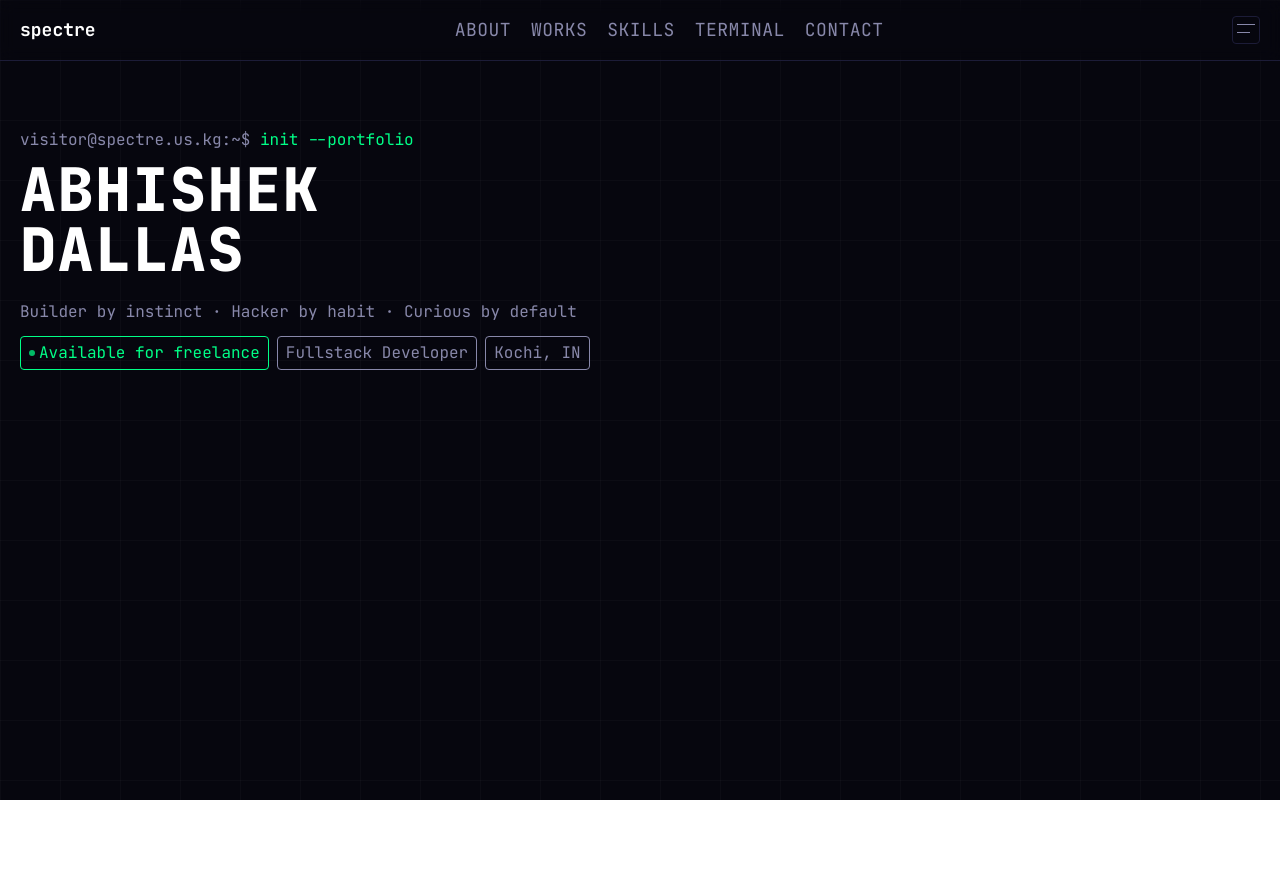
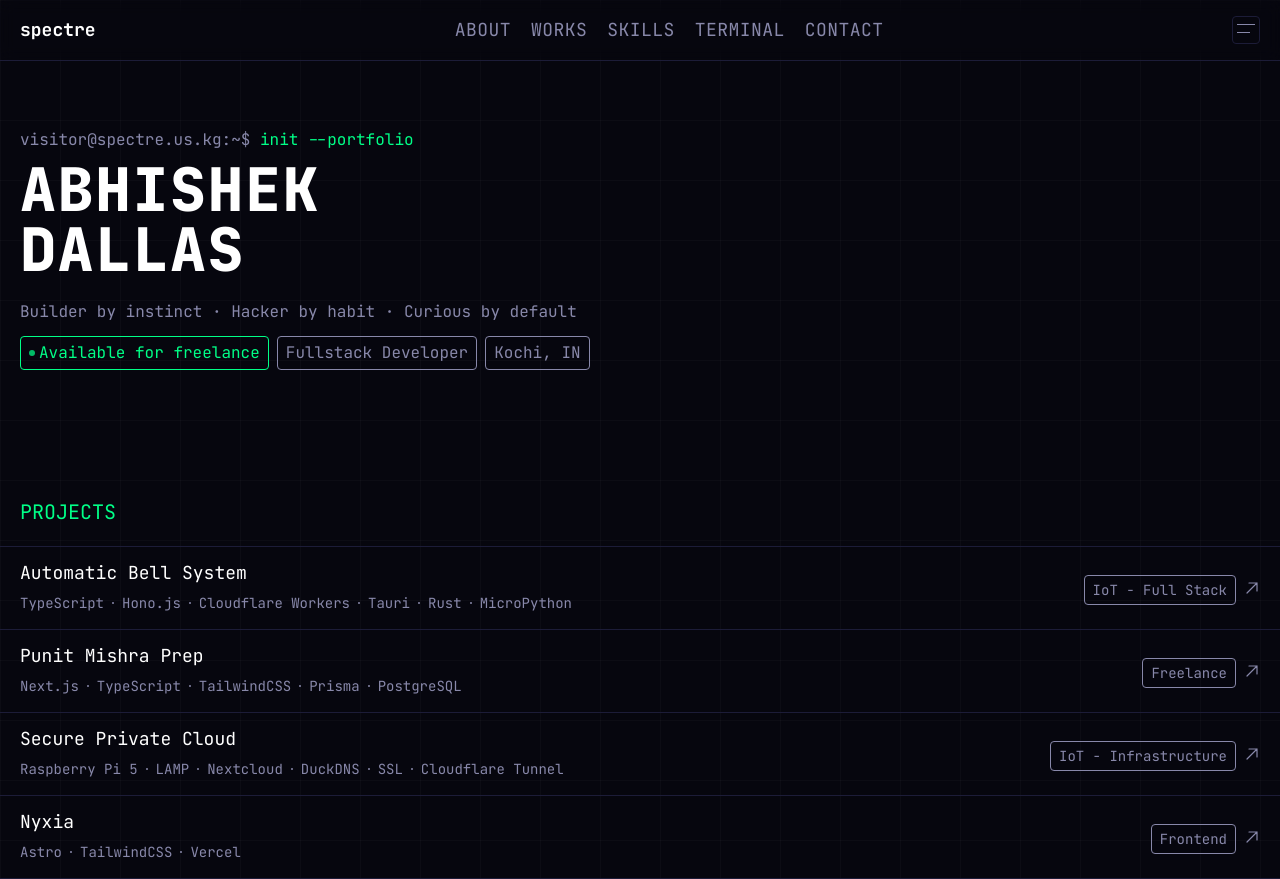
Before and after one commit to dev-spectre/portfolio, a Next.js app: page / in a window 1280 px wide. Before the commit the page ends 800 px from the top, so only its background shows below. Built offline with nearby package versions, Linux system fonts and the light colour scheme.

Commit message:
Add projects

```diff
--- a/src/app/page.tsx
+++ b/src/app/page.tsx
@@ -1,11 +1,13 @@
 import Hero from "@/components/Hero";
 import Navbar from "@/components/Navbar";
+import Works from "@/components/Works";
 
 export default function Home() {
   return (
     <div className="bg-grid min-h-screen">
       <Navbar />
       <Hero />
+      <Works />
     </div>
   );
 }
--- /dev/null
+++ b/src/components/Works.tsx
@@ -0,0 +1,57 @@
+export default function Works() {
+  const projects = [
+    {
+      name: "Automatic Bell System",
+      stack: ["TypeScript", "Hono.js", "Cloudflare Workers", "Tauri", "Rust", "MicroPython"],
+      tag: "IoT - Full Stack",
+      link: "/automatic-bell-system",
+    },
+    {
+      name: "Punit Mishra Prep",
+      stack: ["Next.js", "TypeScript", "TailwindCSS", "Prisma", "PostgreSQL"],
+      tag: "Freelance",
+      link: "/punit-mishra-prep",
+    },
+    {
+      name: "Secure Private Cloud",
+      stack: ["Raspberry Pi 5", "LAMP", "Nextcloud", "DuckDNS", "SSL", "Cloudflare Tunnel"],
+      tag: "IoT - Infrastructure",
+      link: "/secure-private-cloud",
+    },
+    {
+      name: "Nyxia",
+      stack: ["Astro", "TailwindCSS", "Vercel"],
+      tag: "Frontend",
+      link: "/nyxia",
+    },
+  ];
+
+  return (
+    <div id="works" className="mt-32 text-secondary">
+      <h2 className="text-accent px-5 uppercase mb-5 text-xl">Projects</h2>
+      <div className="divide-y border-t border-b border-border divide-border">
+        {projects.map((project) => (
+          <a key={project.name} href={project.link} className="group px-5 py-3 flex  items-center  justify-between transition-colors ease-in">
+            <div className="">
+              <h3 className="text-white text-lg group-hover:text-accent transition-colors ease-in">{project.name}</h3>
+              <div className="flex items-center gap-2 mt-0.5">
+                {project.stack.map((tech, index) => (
+                  <div key={tech} className="flex items-center gap-2">
+                    <div className="border-secondary text-secondary hover:border-accent hover:text-primary py-1 text-sm">{tech}</div>
+                    {index !== project.stack.length - 1 && <span className="size-0.5 rounded-full bg-secondary"></span>}
+                  </div>
+                ))}
+              </div>
+            </div>
+            <div className="flex items-center gap-2">
+              <p className="text-sm mt-1 border border-secondary rounded px-2 py-1 hover:border-primary hover:text-primary">{project.tag}</p>
+              <svg className="stroke-secondary group-hover:stroke-accent" width="16" height="16" viewBox="0 0 16 16" fill="none" xmlns="http://www.w3.org/2000/svg">
+                <path d="M3 13L13 3M13 3H5M13 3V11" strokeWidth="1.2" strokeLinecap="round" strokeLinejoin="round" />
+              </svg>
+            </div>
+          </a>
+        ))}
+      </div>
+    </div>
+  );
+}
```
